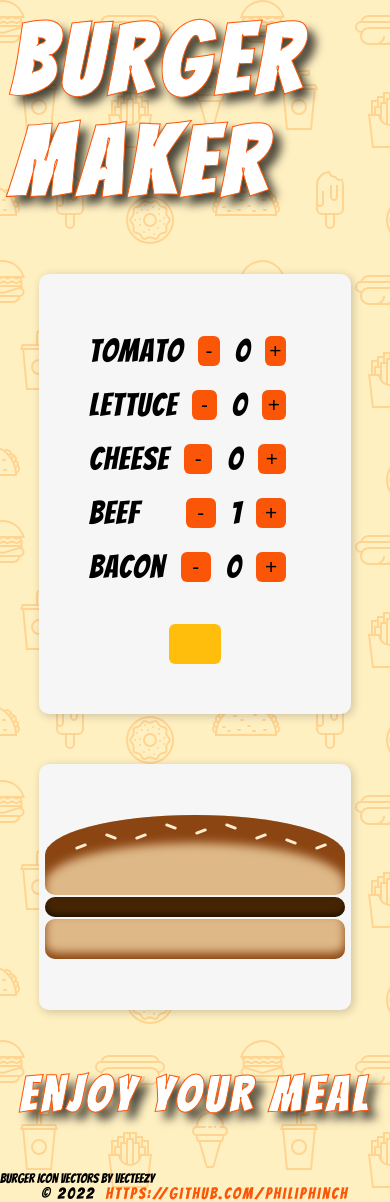
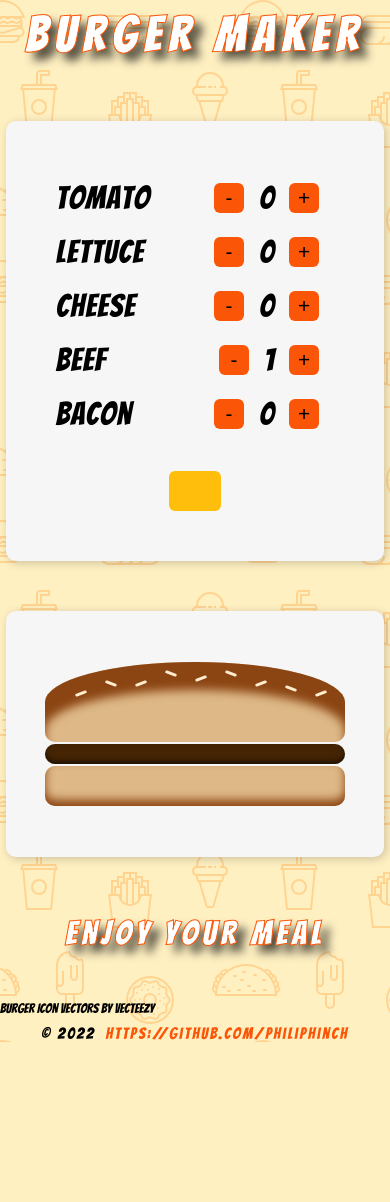
Before and after one commit to philipHinch/food_maker, a React (Create React App) app: page / in a window 390 px wide. After the commit the page ends 1042 px from the top, so only its background shows below. Built offline with nearby package versions, Linux system fonts and the light colour scheme; some icons are missing.

Commit message:
added media queries

```diff
--- a/src/App.css
+++ b/src/App.css
@@ -74,6 +74,7 @@ button:hover{
     align-items: center;
     justify-content: center;
     width: 100%;
+    max-width: 400px;
     margin: 10px 0;
 }
 .pageTitle{
@@ -256,6 +257,9 @@ footer p{
     margin: auto;
     letter-spacing: 2px;
 }
+footer small{
+    margin-bottom: 10px;
+}
 footer p a{
     color: #FB5607;
     margin-left: 10px;
@@ -263,3 +267,43 @@ footer p a{
 footer p a:hover{
     color: #ffbe0b;
 }
+@media (max-width:650px){
+    .pageTitle{
+        font-size: 4rem;
+    }
+}
+@media (max-width:470px){
+    .pageTitle{
+        font-size: 3rem;
+    }
+    .pageSubTitle{
+        font-size: 2rem;
+    }
+    .formContainer,.foodContainer{
+        width: 97%;
+    }
+}
+@media (max-width:380px){
+    .pageTitle{
+        font-size: 2rem;
+    }
+    .formContainer{
+        padding: 30px 20px;
+        width: 100%;
+        border-radius: 0;
+    }
+    .foodContainer{
+        width: 100%;
+        border-radius: 0;
+    }
+    .ingredient{
+        font-size: 1.5rem;
+
+    }
+    footer small{
+        font-size: 0.7rem;
+    }
+    footer p{
+        font-size: 0.8rem;
+    }
+}
```
